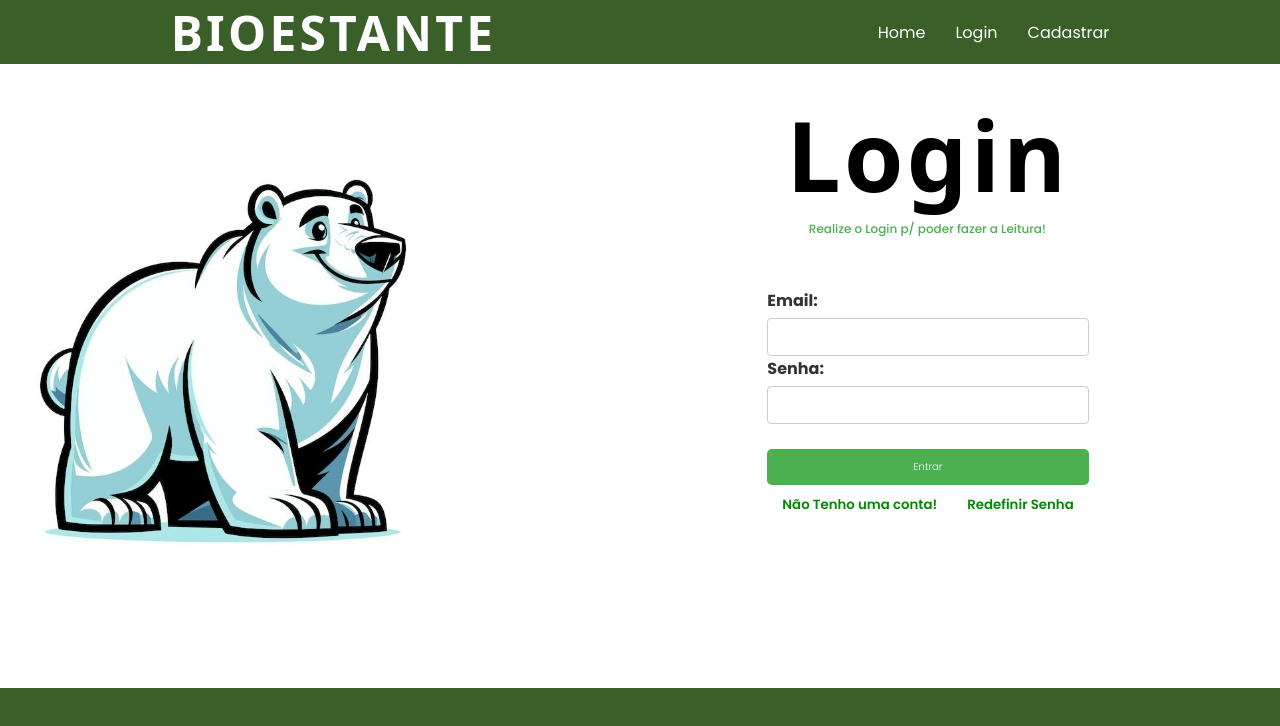
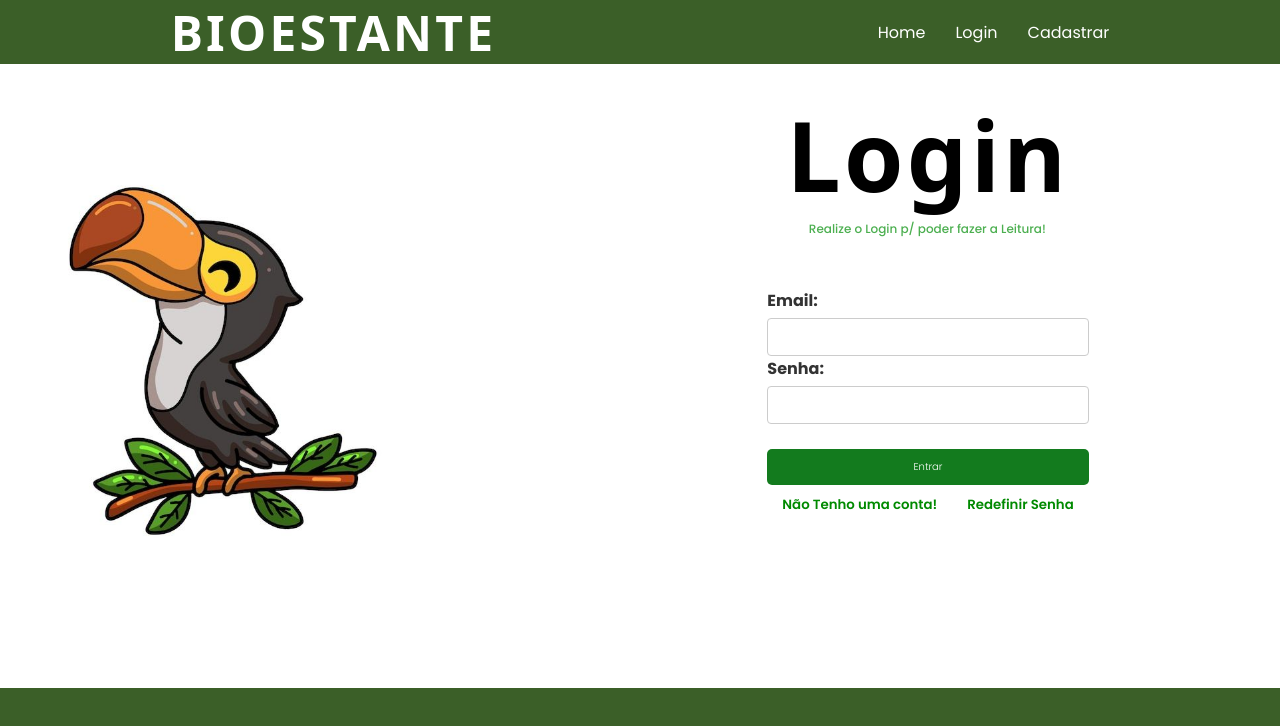
Before and after one commit to bren112/bioestante, a React (Vite) app: page /login in a window 1280 px wide. Shown: the top 726 px of the page. Built offline with nearby package versions, Linux system fonts and the light colour scheme; a web font is replaced by a local one.

Commit message:
Alterações pedidas

```diff
--- a/src/pages/Login.jsx
+++ b/src/pages/Login.jsx
@@ -11,7 +11,7 @@ import DialogContent from '@mui/material/DialogContent';
 import DialogTitle from '@mui/material/DialogTitle';
 import Button from '@mui/material/Button';
 import { Link } from "react-router-dom";
-import urso from './ursopolar.jpg';
+import urso from './tucano.jpg';
 
 function Login() {
   const [email, setEmail] = useState('');
@@ -249,7 +249,7 @@ function Login() {
                 />
               </div>
               <br/>
-              <button type="submit">Entrar</button>
+              <button id='entrar' type="submit">Entrar</button>
               <br/>
               <Link to="/cadastrar">
                 <button id="semConta">Não Tenho uma conta!</button>
--- a/src/pages/ebook.css
+++ b/src/pages/ebook.css
@@ -27,6 +27,9 @@ text-align: center;
   border-radius: 5px;
   font-size: 1rem;
   margin-left: 2pc;
+}
+#entrar{
+  background-color: rgb(19, 123, 30);
 }
 #titulo-ebook {
   font-size: 6pc;
```
Also changed, not shown: src/pages/tucano.jpg (added).
